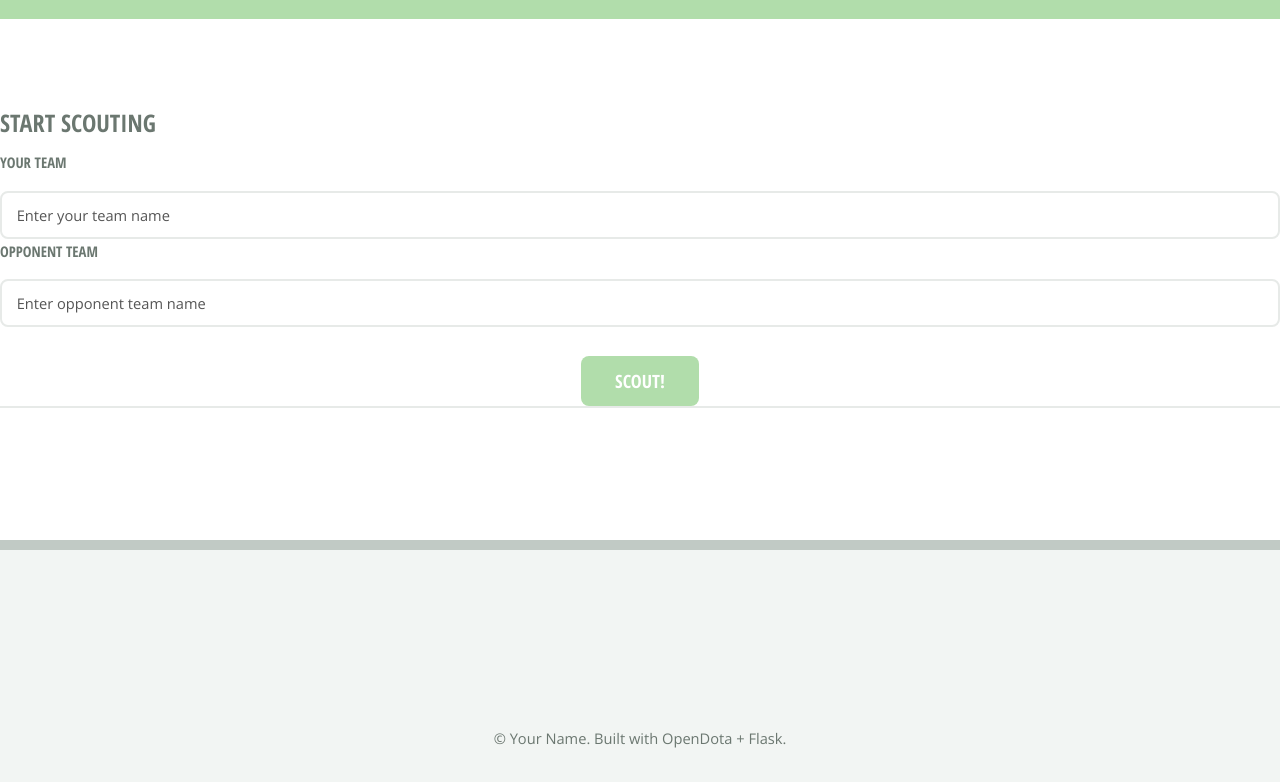
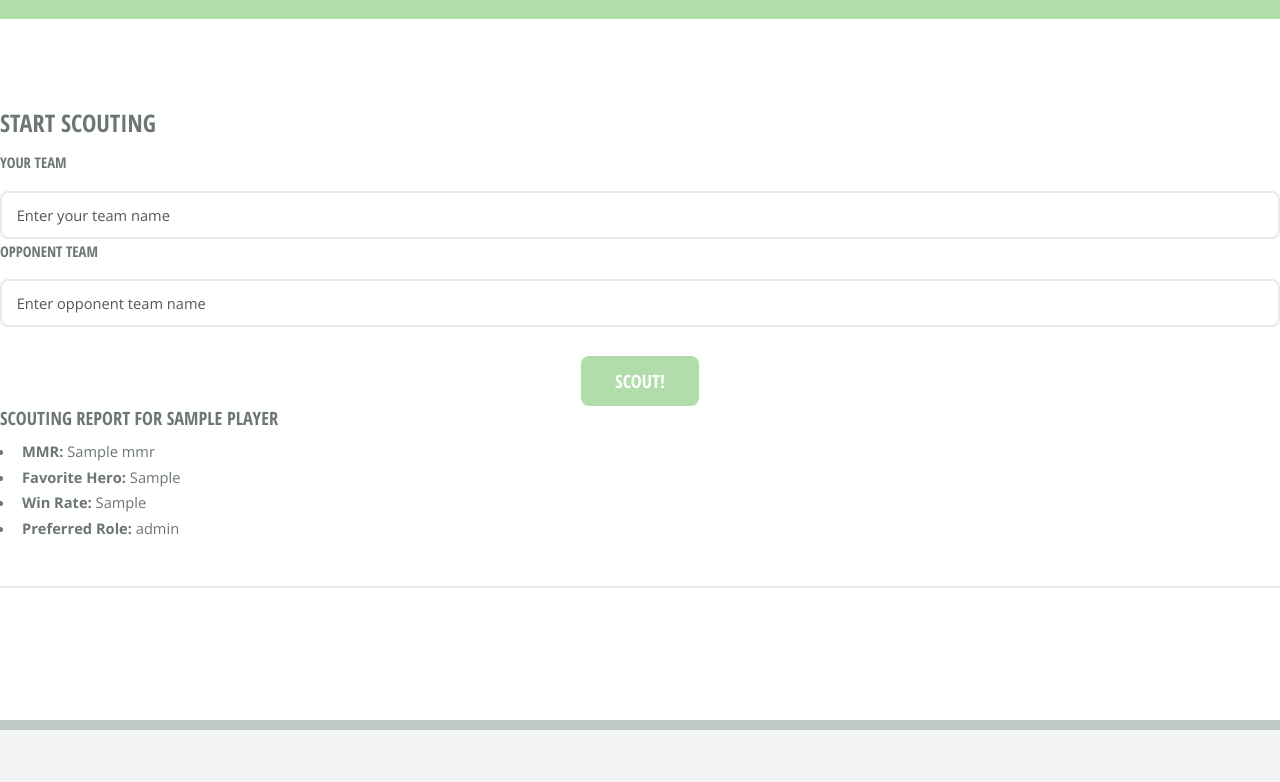
Before and after one commit to Dota-Boss/Dota-Boss.github.io, a Flask app: template templates/index.html in a window 1280 px wide. Shown: the part 268-1050 px from the top of the page. Run offline with Flask 3, Linux system fonts and the light colour scheme; the template is opened without the code that fills it: most values are stand-ins (such as "Sample title", 1, 10 or a date in 2020).

Commit message:
update app and index for dummy data

```diff
--- a/app.py
+++ b/app.py
@@ -1,7 +1,22 @@
-from flask import Flask, render_template
+from flask import Flask, render_template, request
 
 app = Flask(__name__)
 
 @app.route('/')
 def index():
     return render_template('index.html')
+
+@app.route('/scout', methods=['POST'])
+def scout():
+    player_name = request.form.get('player_name')
+
+    # Dummy data just to test form pipeline
+    report = {
+        "Player": player_name,
+        "MMR": "4,250",
+        "Favorite Hero": "Earth Spirit",
+        "Win Rate": "56%",
+        "Role": "Roaming Support"
+    }
+
+    return render_template('index.html', report=report)
--- a/templates/index.html
+++ b/templates/index.html
@@ -37,6 +37,17 @@
                             <li><input type="submit" value="Scout!" class="primary" /></li>
                         </ul>
                     </form>
+                    {% if report %}
+                        <div class="scout-results">
+                            <h3>Scouting Report for {{ report.Player }}</h3>
+                            <ul>
+                                <li><strong>MMR:</strong> {{ report.MMR }}</li>
+                                <li><strong>Favorite Hero:</strong> {{ report['Favorite Hero'] }}</li>
+                                <li><strong>Win Rate:</strong> {{ report['Win Rate'] }}</li>
+                                <li><strong>Preferred Role:</strong> {{ report.Role }}</li>
+                            </ul>
+                        </div>
+                    {% endif %}
                     <hr />
                     <div id="results">
                         <!-- Scouting results will appear here -->
```
